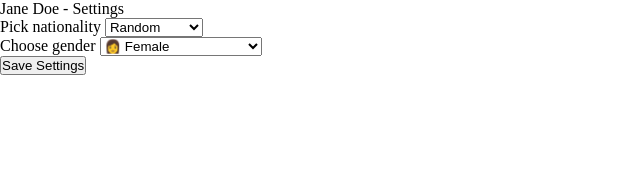
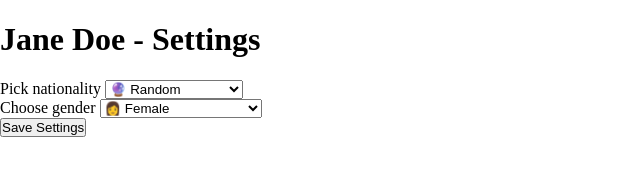
Before and after one commit to konki-vienna/jane_doe, a website: page resources/settings.html in a window 1280 px wide. Shown: the whole page, without its empty margins (0-640 px from the left). Drawn offline with Linux system fonts and the light colour scheme.

Commit message:
again some more stuff

```diff
--- a/resources/settings.html
+++ b/resources/settings.html
@@ -6,23 +6,28 @@
   <link rel="stylesheet" href="./style.css">
 </head>
 <body>
-  Jane Doe - Settings
+  <h1>Jane Doe - Settings</h1>
 
   <div>
       <form>
         <div>
           <label for="region">Pick nationality</label>
           <select id="region_select">
-            <option value="random">Random</option>
+            <option value="random">🔮 Random</option>
             <option value="austria">🇦🇹 Austria</option>
-            <option value="estonia">Estonia</option>
+            <option value="belgium">🇧🇪 Belgium</option>
+            <option value="estonia">🇪🇪 Estonia</option>
             <option value="france">🇫🇷 France</option>
             <option value="germany">🇩🇪 Germany</option>
-            <option value="greece"> Greece</option>
-            <option value="india"> India</option>
+            <option value="greece">🇬🇷 Greece</option>
+            <option value="india">🇮🇳 India</option>
             <option value="israel">🇮🇱 Israel</option>
-            <option value="korea"> Korea</option>
-            <option value="spain"> Spain</option>
+            <option value="korea">🇰🇷 Korea</option>
+            <option value="spain">🇪🇸 Spain</option>
+            <option value="switzerland">🇨🇭 Switzerland</option>
+            <option value="ukraine">🇺🇦 Ukraine</option>
+            <option value="england">🇬🇧 United Kingdom</option>
+            <option value="united states">🇺🇸 United States</option>
           </select>
         </div>
         <div></div>
--- a/resources/style.css
+++ b/resources/style.css
@@ -9,6 +9,16 @@ html {
 
   /* Force the default cursor, even on text */
   cursor: default;
+}
+
+h1 {
+  display: block;
+  font-size: 2em;
+  margin-top: 0.67em;
+  margin-bottom: 0.67em;
+  margin-left: 0;
+  margin-right: 0;
+  font-weight: bold;
 }
 
 *, *:before, *:after {
--- a/resources/webview.js
+++ b/resources/webview.js
@@ -10,9 +10,9 @@ document.getElementById('button').addEventListener('click', function () {
   window.postMessage('nativeLog', 'Called from the webview', my_region, my_gender)
 })
 
-/*document.getElementById('region_select').addEventListener('change', function () {
-  console.log("Region changed to: " + this.value)
-})*/
+document.getElementById('region_select').addEventListener('onchange', function () {
+  console.log("Region changed to: ")
+})
 
 // called from the plugin
 window.setRandomNumber = function (randomNumber) {
--- a/src/ui.js
+++ b/src/ui.js
@@ -39,7 +39,7 @@ export default function (context) {
       //console.log("Region: " + Settings.settingForKey('my_region'))
       //console.log("Gender: " + Settings.settingForKey('my_gender'))
 
-      //Populate plugin with previously values
+      //POPULATE PLUGIN WITH PREVIOUS VALUES
       webContents.executeJavaScript(`setDefaultValues("${Settings.settingForKey('my_region')}", "${Settings.settingForKey('my_gender')}")`)
       UI.message('UI loaded!')
     })
```
Also changed, not shown: src/my-command.js (+17 -5 lines).
